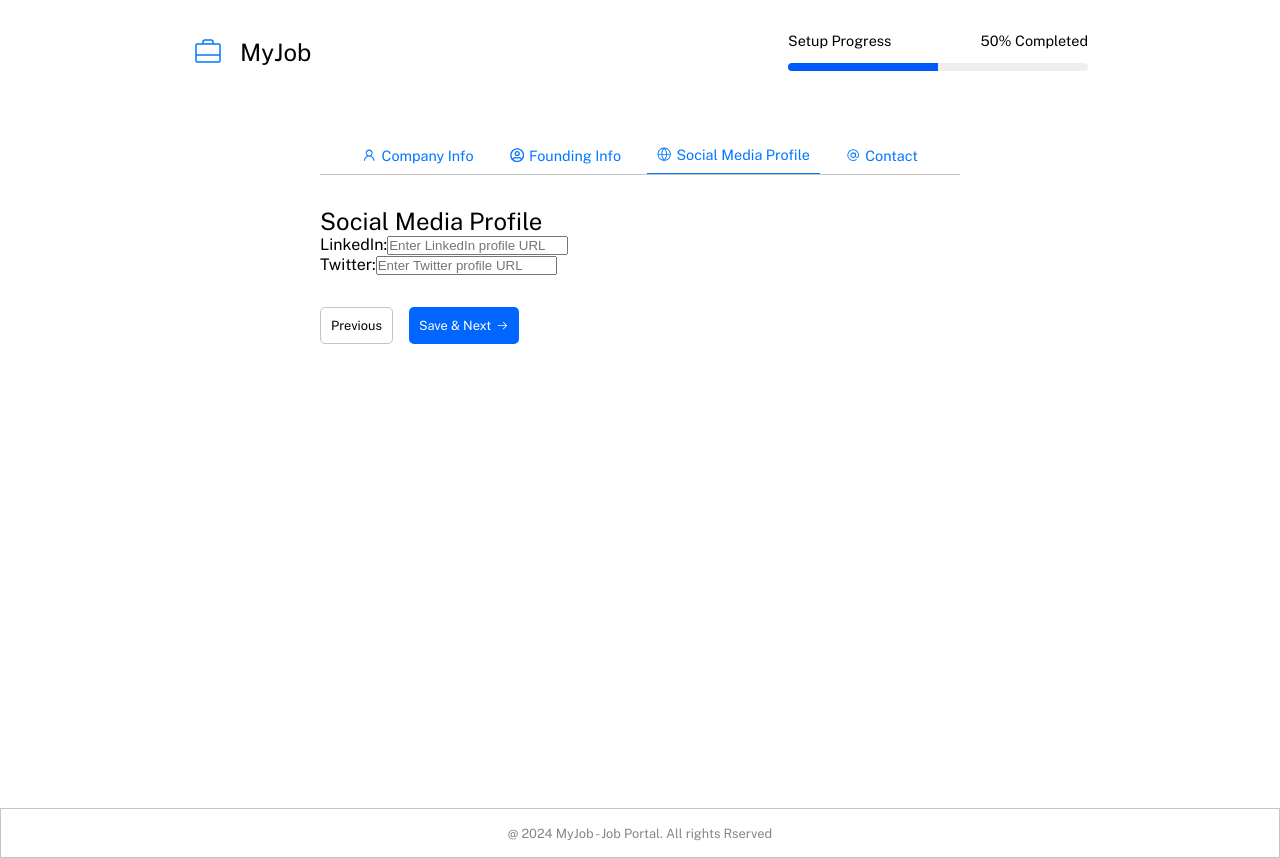
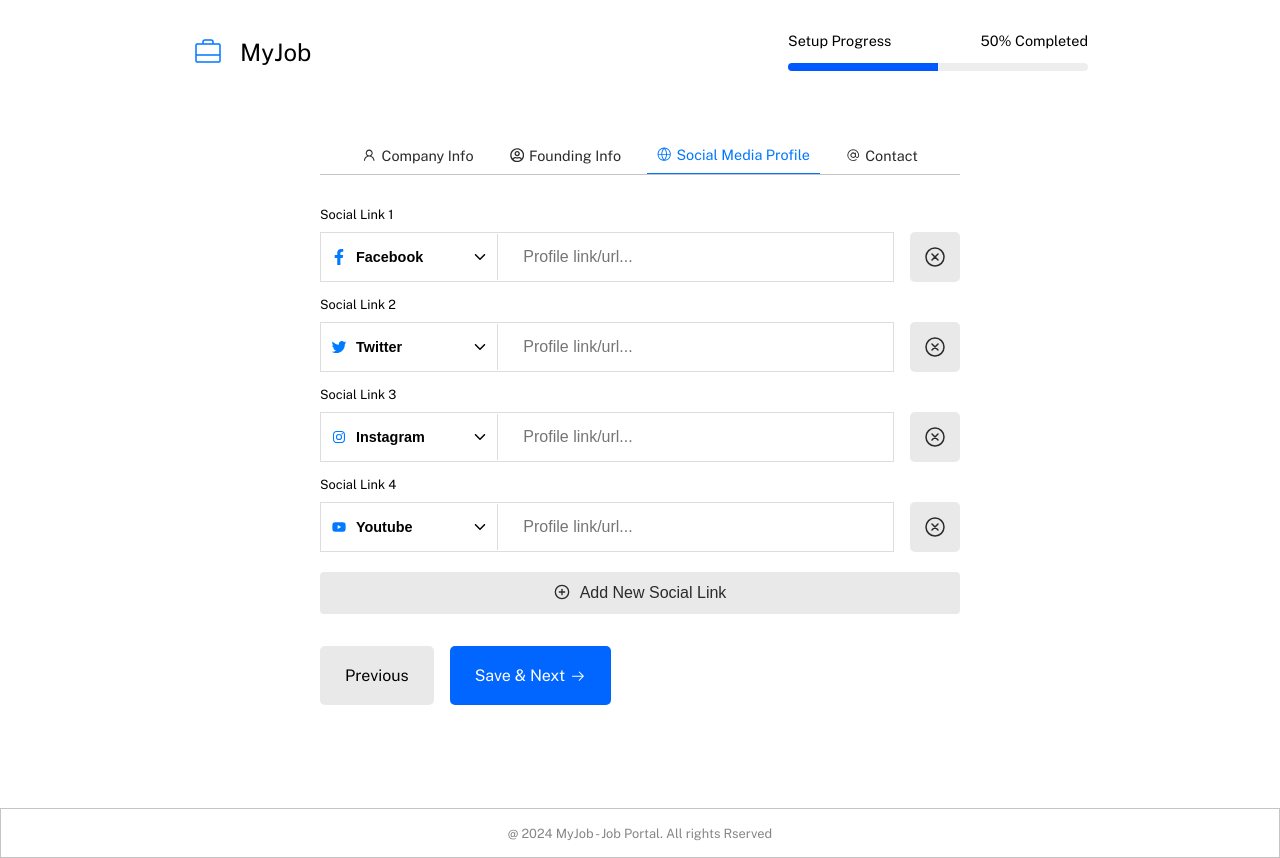
Before and after one commit to ioNihal/responsive-screens, a React (Vite) app: page / in a window 1280 px wide. Both pictures are taken after a click on the button "Social Media Profile". Built offline with nearby package versions, Linux system fonts and the light colour scheme.

Commit message:
third screen done

```diff
--- a/src/components/Forms/SocialForm.jsx
+++ b/src/components/Forms/SocialForm.jsx
@@ -1,19 +1,105 @@
 import styles from '../../styles/Forms/SocialForm.module.css'
+import { useState } from 'react';
+import { IoIosArrowDown, IoLogoTwitter } from 'react-icons/io';
+import { IoCloseCircleOutline } from 'react-icons/io5';
+import { FaFacebookF } from 'react-icons/fa';
+import { BiLogoInstagram, BiLogoYoutube } from 'react-icons/bi';
+import { LuCirclePlus } from 'react-icons/lu';
 
 const SocialForm = () => {
+    const [socialLinks, setSocialLinks] = useState([
+        { platform: 'Facebook', url: '' },
+        { platform: 'Twitter', url: '' },
+        { platform: 'Instagram', url: '' },
+        { platform: 'Youtube', url: '' },
+    ]);
+
+    const handleInputChange = (index, e) => {
+        const newLinks = [...socialLinks];
+        newLinks[index].url = e.target.value;
+        setSocialLinks(newLinks);
+    };
+
+    const handleAddLink = () => {
+        if (socialLinks.length > 4) {
+            alert('You can only add 5 social links')
+            return;
+        }
+        setSocialLinks([...socialLinks, { platform: '', url: '' }]);
+    };
+
+    const handleRemoveLink = (index) => {
+        if (socialLinks.length <= 1) {
+            alert('You need minimum 1 social link')
+            return;
+        }
+        const newLinks = socialLinks.filter((_, i) => i !== index);
+        setSocialLinks(newLinks);
+    };
+
+    const getIcon = (platform) => {
+        switch (platform) {
+            case 'Facebook':
+                return <FaFacebookF className={styles.platformIcon} />;
+            case 'Twitter':
+                return <IoLogoTwitter className={styles.platformIcon} />;
+            case 'Instagram':
+                return <BiLogoInstagram className={styles.platformIcon} />;
+            case 'Youtube':
+                return <BiLogoYoutube className={styles.platformIcon} />;
+            default:
+                return null;
+        }
+    };
+
     return (
-        <div>
-            <h2>Social Media Profile</h2>
-            <div className="form-group">
-                <label>LinkedIn:</label>
-                <input type="url" placeholder="Enter LinkedIn profile URL" />
-            </div>
-            <div className="form-group">
-                <label>Twitter:</label>
-                <input type="url" placeholder="Enter Twitter profile URL" />
-            </div>
+        <div className={styles.container}>
+            {socialLinks.map((link, index) => (
+                <>
+                    <label htmlFor={`platform-${index}`} className={styles.label}>Social Link {index + 1}</label>
+                    <div className={styles.row} key={index}>
+                        <div className={styles.inputWrapper}>
+                            <div className={styles.selectWrapper}>
+                                {getIcon(link.platform)}
+                                <select
+                                    value={link.platform}
+                                    id={`platform-${index}`}
+                                    onChange={(e) => {
+                                        const newLinks = [...socialLinks];
+                                        newLinks[index].platform = e.target.value;
+                                        setSocialLinks(newLinks);
+                                    }}
+                                >
+                                    <option value="">Select</option>
+                                    <option value="Facebook">Facebook</option>
+                                    <option value="Twitter">Twitter</option>
+                                    <option value="Instagram">Instagram</option>
+                                    <option value="Youtube">Youtube</option>
+                                </select>
+                                <IoIosArrowDown className={styles.arrow} />
+                            </div>
+                            <input
+                                type="text"
+                                placeholder="Profile link/url..."
+                                value={link.url}
+                                onChange={(e) => handleInputChange(index, e)}
+                            />
+
+                        </div>
+                        <div className={styles.removeIcon}>
+                            <IoCloseCircleOutline
+                                onClick={() => handleRemoveLink(index)}
+                            />
+                        </div>
+                    </div>
+                </>
+            ))
+            }
+            <button onClick={handleAddLink} className={styles.addButton}>
+                <LuCirclePlus /> Add New Social Link
+            </button>
         </div>
-    )
+    );
 }
 
-export default SocialForm
+export default SocialForm;
--- a/src/styles/Form.module.css
+++ b/src/styles/Form.module.css
@@ -18,9 +18,9 @@
     align-items: center;
     justify-content: center;
     gap: 1rem;
-    color: var(--blue);
     border-bottom: 1px solid var(--borderGrey);
     margin-bottom: 2rem;
+    color: rgb(43, 43, 43);
 }
 
 .navItem {
@@ -34,6 +34,7 @@
 
 .active {
     border-bottom: 1px solid var(--blue);
+    color: var(--blue);
 }
 
 .formContainer {
@@ -48,14 +49,25 @@
     gap: 1rem;
 }
 
+
 .prevBtn,
 .nextBtn {
     all: unset;
-    padding: 10px;
+    padding: 20px 25px;
     border: 1px solid var(--borderGrey);
     cursor: pointer;
     border-radius: 5px;
-    font-size: 0.8rem;
+    font-size: 1rem;
+    transition: background-color 0.3s ease;
+}
+
+.prevBtn {
+    background-color: #e9e9e9;
+    border: none;
+}
+
+.prevBtn:hover {
+    background-color: #d6d6d6;
 }
 
 .nextBtn {
@@ -65,6 +77,10 @@
     display: flex;
     align-items: center;
     gap: 5px;
+}
+
+.nextBtn:hover {
+    background-color: rgb(0, 92, 230);
 }
 
 
--- a/src/styles/Forms/FoundingForm.module.css
+++ b/src/styles/Forms/FoundingForm.module.css
@@ -62,6 +62,7 @@
     border: 1px solid rgb(197, 197, 197);
     border-radius: 5px;
     box-sizing: border-box;
+    margin: 0;
 }
 
 .dateWrapper input {
@@ -78,7 +79,7 @@
 }
 
 .inputWrapper input[type="text"] {
-    padding-left: 35px;
+    eft:padding-l 35px;
     padding-bottom: 17px;
 }
 
--- a/src/styles/Forms/SocialForm.module.css
+++ b/src/styles/Forms/SocialForm.module.css
@@ -0,0 +1,132 @@
+.container {
+    height: 100%;
+    width: 100%;
+    box-sizing: border-box;
+
+    font-family: "Public Sans", serif;
+    font-optical-sizing: auto;
+    font-weight: 400;
+    font-style: normal;
+}
+
+.label {
+    display: block;
+    font-size: 0.8rem;
+    font-weight: 550;
+    margin-bottom: 10px;
+}
+
+.row {
+    display: flex;
+    align-items: center;
+    margin-bottom: 15px;
+    gap: 1rem;
+}
+
+.inputWrapper {
+    display: flex;
+    align-items: center;
+    justify-content: center;
+    width: 100%;
+    border: 1px solid #ddd;
+}
+
+.inputWrapper:active, .inputWrapper:hover {
+    outline: none;
+    border-color: #007bff;
+}
+
+.selectWrapper {
+    flex: 1;
+    position: relative;
+    display: flex;
+    align-items: center;
+}
+
+.selectWrapper select {
+    width: 100%;
+    padding: 15px;
+    padding-left: 35px;
+    font-size: 0.9rem;
+    font-weight: 550;
+    border: none;
+    border-right: 1px solid #ddd;
+    background-color: #fff;
+    appearance: none;
+    -webkit-appearance: none;
+    -moz-appearance: none;
+    cursor: pointer;
+    box-sizing: border-box;
+}
+
+.selectWrapper select:focus {
+    outline: none;
+}
+
+.platformIcon {
+    position: absolute;
+    left: 10px;
+    top: 50%;
+    transform: translateY(-50%);
+    color: #007bff;
+    margin-right: 10px;
+    font-size: 1rem;
+}
+
+input {
+    flex: 2;
+    padding: 15px;
+    margin-left: 10px;
+    font-size: 1rem;
+    border: none;
+    border-radius: 4px;
+    width: 100%;
+}
+
+input:focus {
+    outline: none;
+}
+
+.removeIcon {
+    cursor: pointer;
+    background-color: #e9e9e9;
+    border-radius: 5px;
+    display: flex;
+    align-items: center;
+    justify-content: center;
+    color: rgb(43, 43, 43);
+    font-size: 1.5rem;
+    padding: calc(37px - 1.5rem);
+}
+
+.removeIcon:hover {
+    background-color: #d6d6d6;
+}
+
+.addButton {
+    display: flex;
+    justify-content: center;
+    gap: 10px;
+    width: 100%;
+    padding: 12px;
+    margin-top: 20px;
+    font-size: 1rem;
+    background-color: #e9e9e9;
+    color: rgb(43, 43, 43);
+    border: none;
+    border-radius: 4px;
+    cursor: pointer;
+    transition: background-color 0.3s ease;
+}
+
+.addButton:hover {
+    background-color: #d6d6d6;
+}
+
+.arrow {
+    position: absolute;
+    right: 10px;
+    top: 50%;
+    transform: translateY(-50%);
+    pointer-events: none;
+}
```
